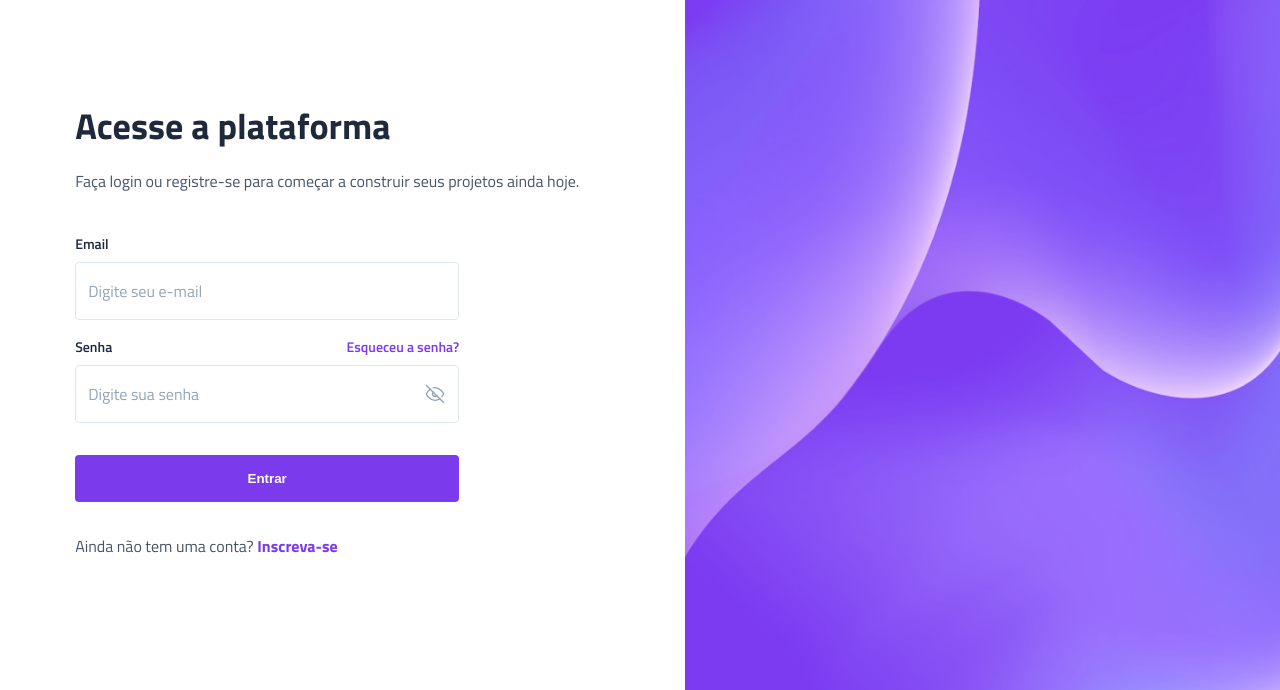
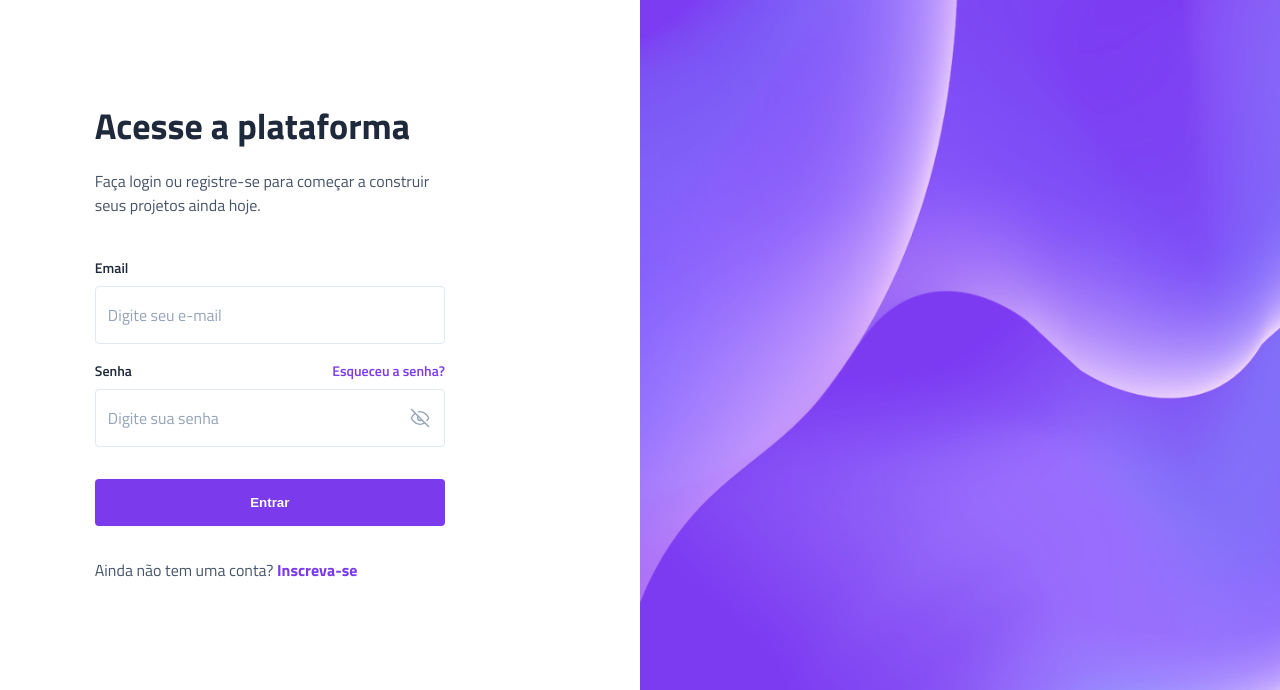
Before and after one commit to diasPaulo/vertigo, a plain HTML site: page index.html in a window 1280 px wide. Shown: the part 110-800 px from the top of the page. Drawn offline with Linux system fonts and the light colour scheme.

Commit message:
Initial commit

```diff
--- a/style.css
+++ b/style.css
@@ -24,7 +24,6 @@ body {
 
   display: grid;
   grid-template-columns: 1fr 1fr;
-  gap: 7vw;
 
   margin: 0 auto;
 }
@@ -47,6 +46,8 @@ section {
 section:first-of-type {
   justify-self: right;
   max-width: 624px;
+
+  margin-right: 14vw;
 }
 
 section h1 {
@@ -61,6 +62,7 @@ section h1 {
 }
 
 section header {
+  max-width: 350px;
   margin-bottom: 4rem;
 }
 
@@ -232,7 +234,7 @@ section main form button:hover {
   top: 0;
   left: 0;
 
-  width: calc(50vw - 3.5vw);
+  width: 50vw;
   height: 100%;
 
   background: url(./assets/bg.png);
@@ -258,6 +260,7 @@ section main form button:hover {
   justify-self: initial;
   max-width: 384px;
   width: 100%;
+  margin-right: auto;
 }
 
   .bg {
```
Also changed, not shown: .images/mockup.png (added), 1 other file.
